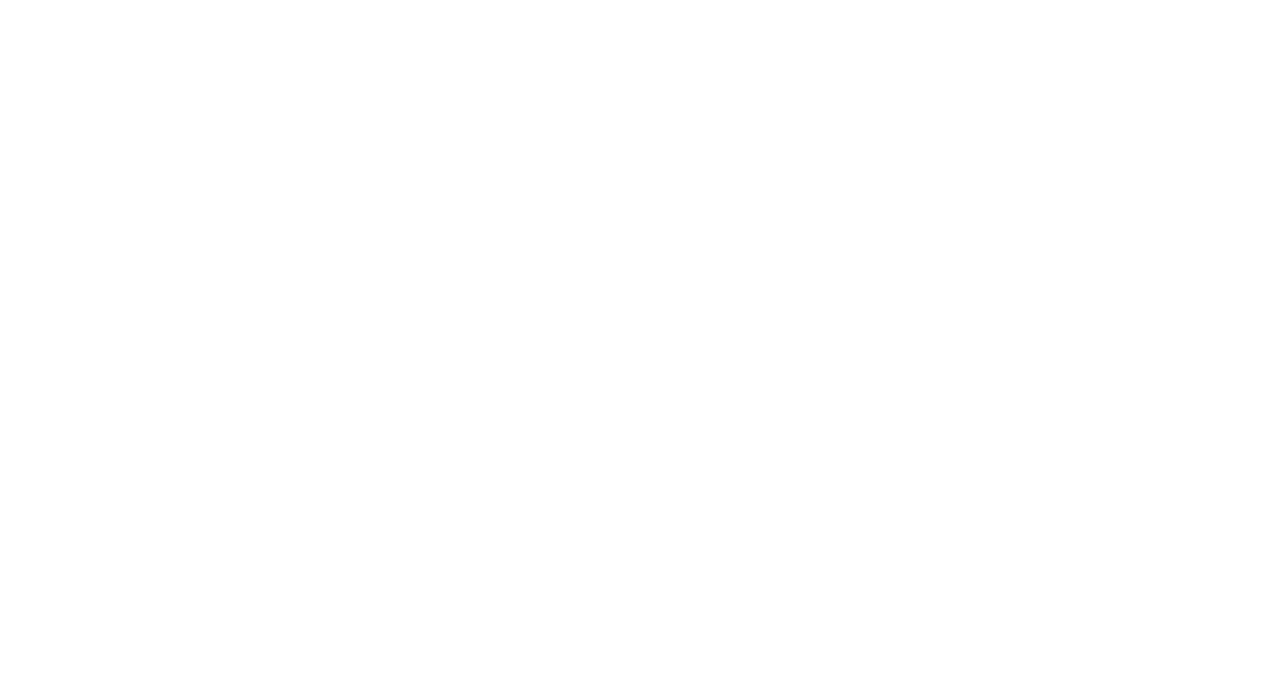
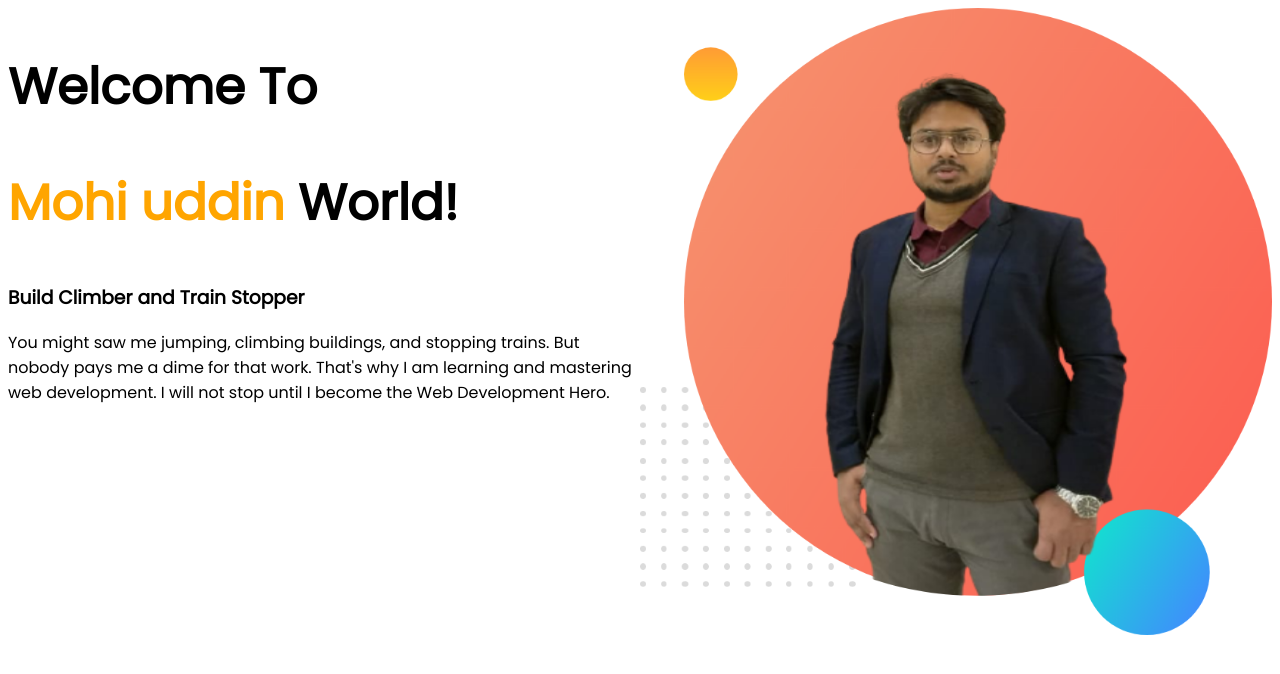
Before and after one commit to mohiuddin143/developer-portfolio, a plain HTML site: page index.html in a window 1280 px wide. Drawn offline with Linux system fonts and the light colour scheme.

Commit message:
1st section added

```diff
--- a/index.html
+++ b/index.html
@@ -1,13 +1,32 @@
 <!DOCTYPE html>
 <html lang="en">
+
 <head>
     <meta charset="UTF-8">
     <meta http-equiv="X-UA-Compatible" content="IE=edge">
     <meta name="viewport" content="width=device-width, initial-scale=1.0">
     <title>Mohiuddin Portfolio</title>
+    <link rel="preconnect" href="https://fonts.googleapis.com">
+    <link rel="preconnect" href="https://fonts.gstatic.com" crossorigin>
+    <link href="https://fonts.googleapis.com/css2?family=Poppins&display=swap" rel="stylesheet">
     <link rel="stylesheet" href="style.css">
 </head>
+
 <body>
+    <section>
+        <div class="half-width">
+            <h1>Welcome To</h1>
+            <h1><span class="orange-color">Mohi uddin</span> World! </h1>
+            <h3>Build Climber and Train Stopper</h3>
+            <p>You might saw me jumping, climbing buildings, and stopping trains. But nobody pays me a dime for that
+                work.
+                That's why I am learning and mastering web development. I will not stop until I become the Web
+                Development
+                Hero.
+            </p>
+        </div>
+        <div class="half-width"><img src="images/mohi.png" alt=""></div>
+    </section>
+</body>
 
-</body>
 </html>
--- a/style.css
+++ b/style.css
@@ -0,0 +1,18 @@
+body{
+    font-family: 'Poppins', sans-serif;
+}
+h1{
+    font-size: 50px;
+}
+.orange-color{
+    color: orange;
+}
+section{
+    display: flex;
+}
+.half-width{
+    width: 50%;
+}
+.half-width img{
+    width: 100%;
+}
```
Also changed, not shown: images/dream-bg.png (added), images/exp-bg.png (added), images/jhankar.png (added), images/jhankar2.png (added), images/mohi.png (added), images/my-bg.png (added), images/my-bg2.png (added), images/top-banner.png (added), 7 other files.
